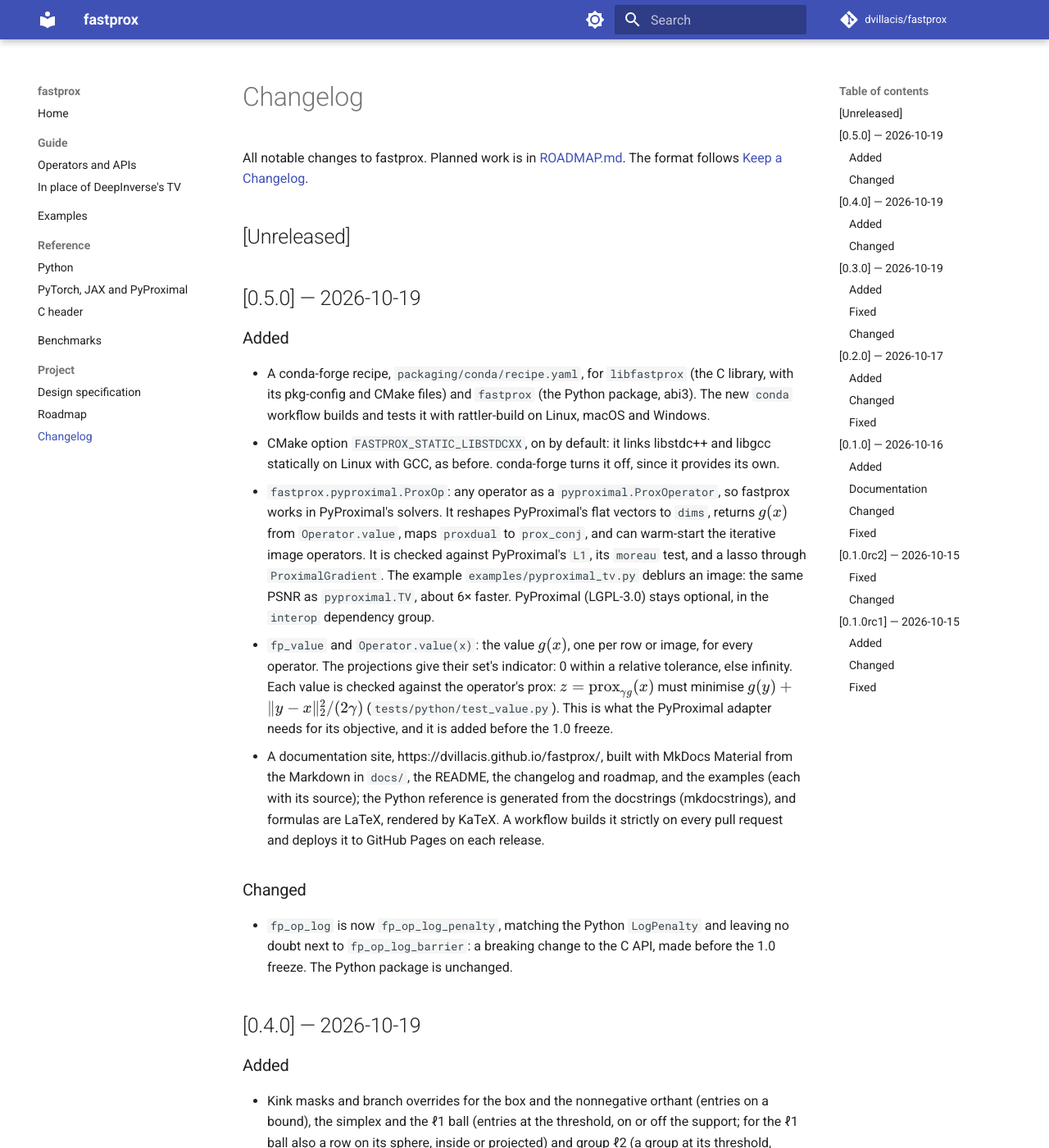
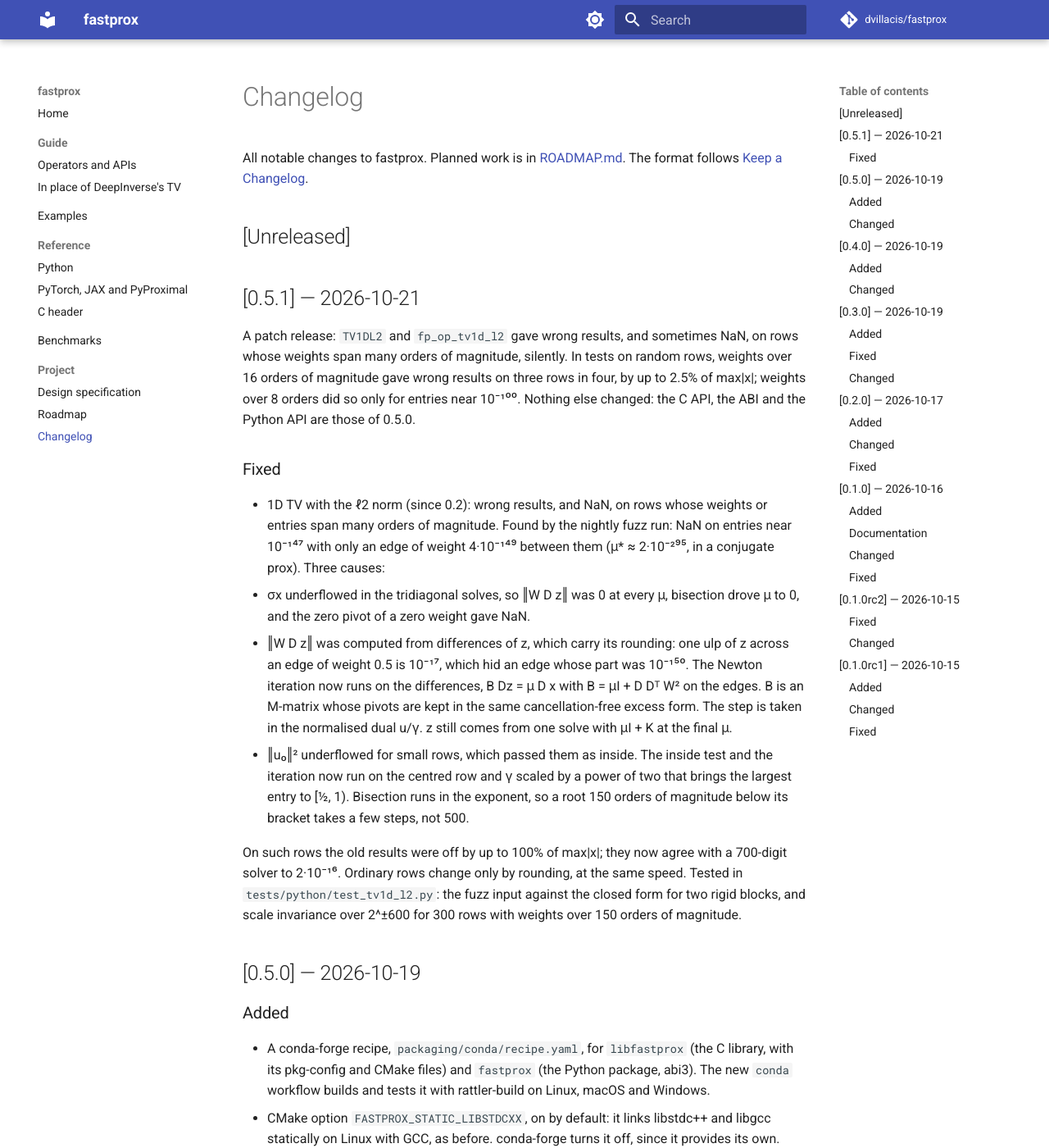
Before and after one commit to dvillacis/fastprox, an MkDocs documentation site: the page built from docs/changelog.md, in a window 1280 px wide and 1400 px high. Shown: the whole window at 82% size. Built offline with MkDocs 1.6.1 and Material for MkDocs 9.7.7, drawn with Linux system fonts in a browser that asks for light colours; comment, search, counter and statistics services are not loaded.

Commit message:
Release 0.5.1
A patch release on 0.5.0 with the tv1d_l2 fix from master (#76):
TV1DL2 gave wrong results, and sometimes NaN, on rows whose weights
span many orders of magnitude. The C API, the ABI and the Python API
are those of 0.5.0.

Co-Authored-By: Claude Opus 5.5 <noreply@anthropic.com>

```diff
--- a/CMakeLists.txt
+++ b/CMakeLists.txt
@@ -1,5 +1,5 @@
 cmake_minimum_required(VERSION 3.20)
-project(fastprox VERSION 0.5.0 LANGUAGES C CXX)
+project(fastprox VERSION 0.5.1 LANGUAGES C CXX)
 # PEP 440 pre-release tag (a1, rc1, ...) appended to the version; empty for a
 # final release. pyproject.toml reads both lines.
 set(FASTPROX_VERSION_SUFFIX "")
```
Also changed, not shown: CHANGELOG.md (+13 -0 lines), 2 other files.
